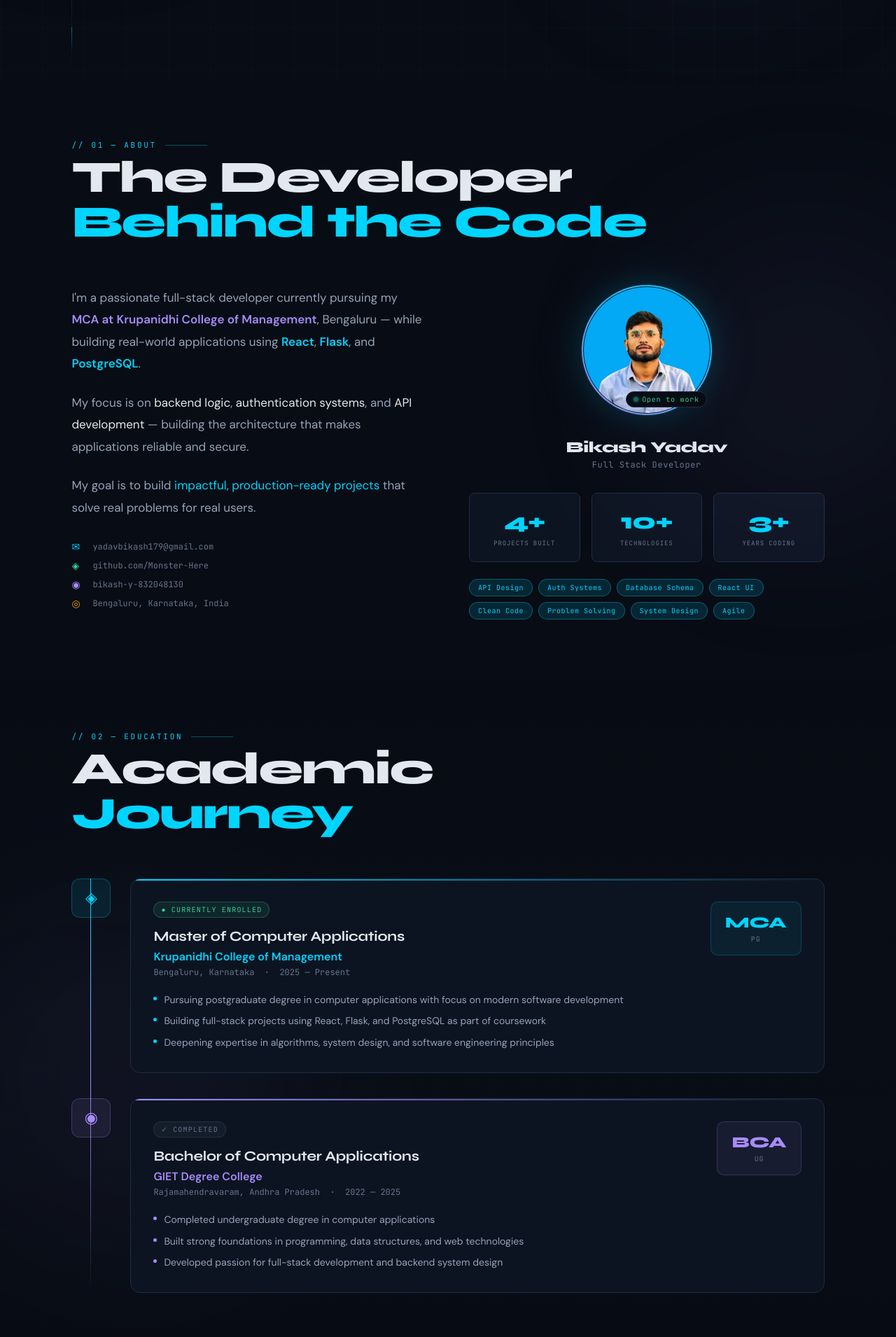
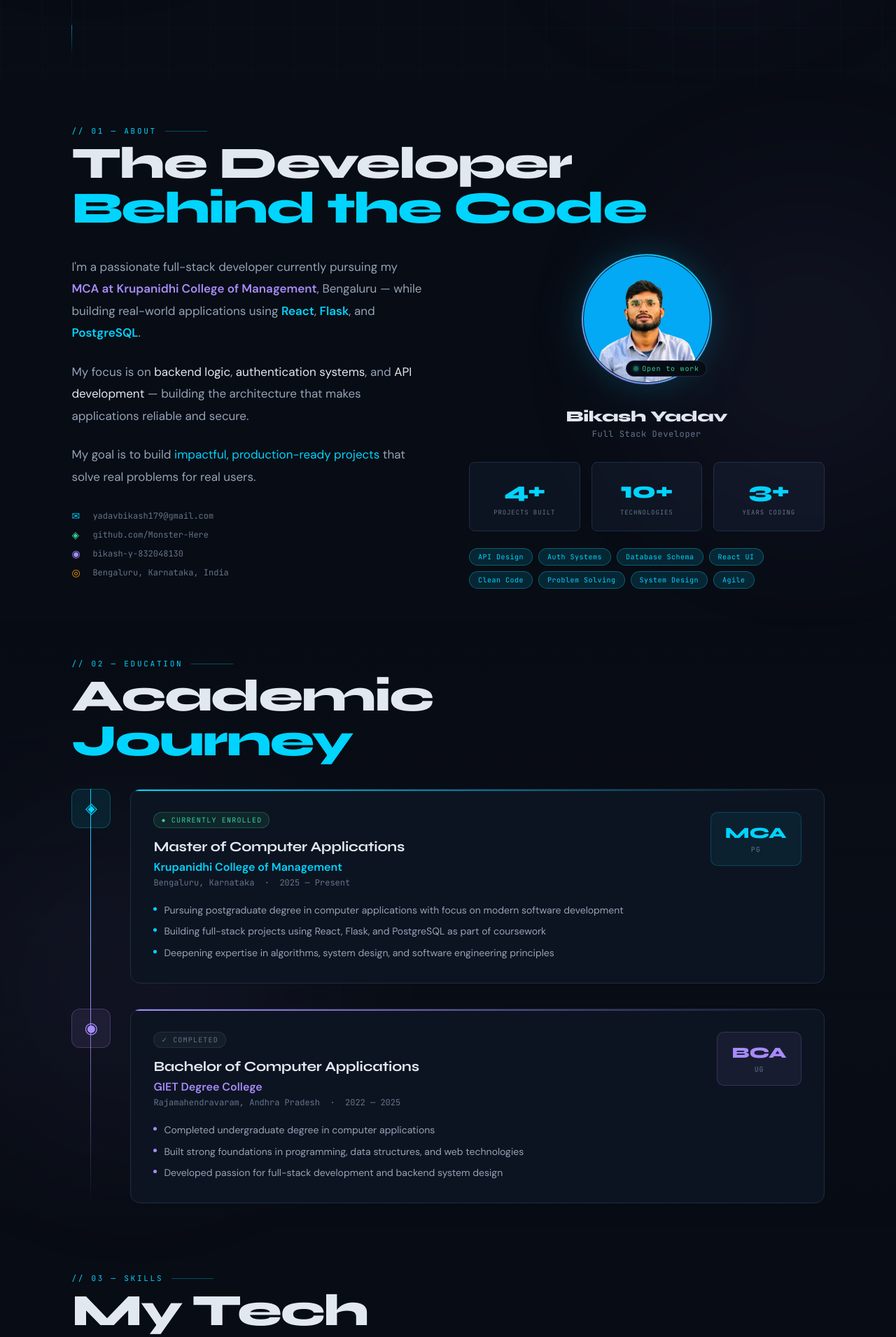
Before and after one commit to Monster-Here/portfolio, a React (Create React App) app: page / in a window 1280 px wide. Shown: the part 680-2590 px from the top of the page at 70% size. Built offline with nearby package versions, Linux system fonts and the light colour scheme.

Commit message:
Tighten vertical section spacing and reduce section header margin-bottom

```diff
--- a/src/App.jsx
+++ b/src/App.jsx
@@ -173,7 +173,7 @@ function SectionTitle({ children }) {
     <h2 style={{
       fontFamily: "'Syne',serif", fontSize: "clamp(36px,6vw,64px)",
       fontWeight: 800, letterSpacing: "-0.03em", color: colors.text,
-      marginBottom: 60, lineHeight: 1,
+      marginBottom: 36, lineHeight: 1,
     }}>
       {children}
     </h2>
@@ -486,7 +486,7 @@ function About() {
   ];
 
   return (
-    <section id="about" ref={ref} style={{ padding: "80px clamp(20px,8vw,120px)", position: "relative" }}>
+    <section id="about" ref={ref} style={{ padding: "60px clamp(20px,8vw,120px) 40px", position: "relative" }}>
       <GlowOrb x="90%" y="50%" color={colors.purple} size={500} opacity={0.05} />
       <motion.div variants={stagger} initial="hidden" animate={inView ? "visible" : "hidden"}>
         <motion.div variants={fadeUp}>
@@ -669,7 +669,7 @@ function Education() {
 
   return (
     <section id="education" ref={ref} style={{
-      padding: "80px clamp(20px,8vw,120px)", position: "relative",
+      padding: "60px clamp(20px,8vw,120px) 40px", position: "relative",
       background: `linear-gradient(to bottom, transparent, ${colors.surface}33, transparent)`,
     }}>
       <GlowOrb x="15%" y="60%" color={colors.purple} size={500} opacity={0.05} />
@@ -773,7 +773,7 @@ function Skills() {
   const inView = useInView(ref, { once: true, margin: "-100px" });
 
   return (
-    <section id="skills" ref={ref} style={{ padding: "80px clamp(20px,8vw,120px)", position: "relative" }}>
+    <section id="skills" ref={ref} style={{ padding: "60px clamp(20px,8vw,120px) 40px", position: "relative" }}>
       <motion.div variants={stagger} initial="hidden" animate={inView ? "visible" : "hidden"}>
         <motion.div variants={fadeUp}>
           <SectionLabel>{"// 03 — Skills"}</SectionLabel>
@@ -927,7 +927,7 @@ function Projects() {
   const inView = useInView(ref, { once: true, margin: "-100px" });
   return (
     <section id="projects" ref={ref} style={{
-      padding: "80px clamp(20px,8vw,120px)", position: "relative",
+      padding: "60px clamp(20px,8vw,120px) 40px", position: "relative",
       background: `linear-gradient(to bottom, transparent, ${colors.surface}22, transparent)`,
     }}>
       <GlowOrb x="20%" y="50%" color={colors.cyan} size={500} opacity={0.05} />
@@ -966,7 +966,7 @@ function Contact() {
   ];
 
   return (
-    <section id="contact" ref={ref} style={{ padding: "80px clamp(20px,8vw,120px)", position: "relative" }}>
+    <section id="contact" ref={ref} style={{ padding: "60px clamp(20px,8vw,120px) 40px", position: "relative" }}>
       <GlowOrb x="80%" y="40%" color={colors.cyan} size={400} opacity={0.06} />
       <motion.div variants={stagger} initial="hidden" animate={inView ? "visible" : "hidden"}>
         <motion.div variants={fadeUp}>
```
